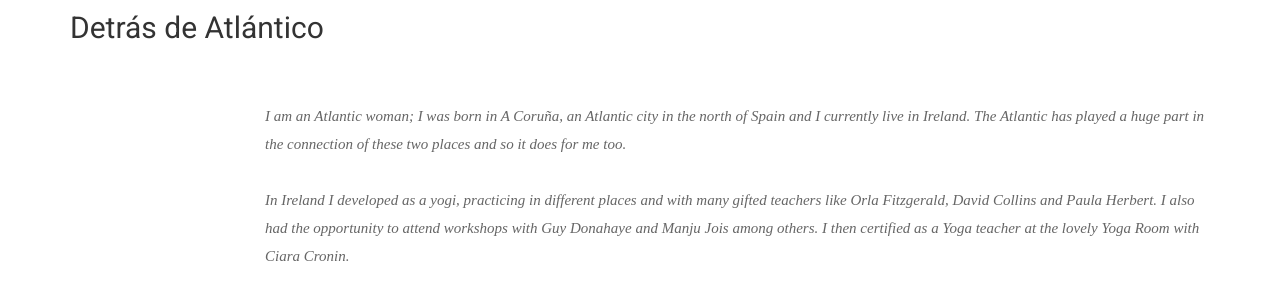
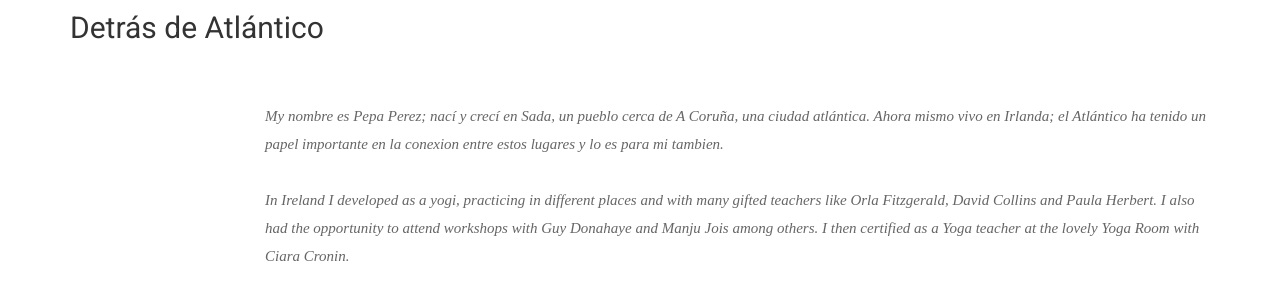
Before and after one commit to mpbarral/atlanticoyoga, a Jekyll site: the page built from index.html, in a window 1280 px wide and 900 px high, scrolled down 712 px. Shown: the part 152-452 px from the top of the window. Built offline with Jekyll 4.4.1, drawn with Linux system fonts in a browser that asks for light colours; nearby versions of some CDN libraries; some web fonts are replaced.

Commit message:
empezando la traduccion

```diff
--- a/index.html
+++ b/index.html
@@ -25,7 +25,7 @@ permalink: /
     <div class="row">
     <div class="col-md-10 col-md-offset-2">
           <div class="section-title">
-            <p> <br />I am an Atlantic woman; I was born in A Coruña, an Atlantic city in the north of Spain and I currently live in Ireland. The Atlantic has played a huge part in the connection of these two places and so it does for me too.<br /><br />
+            <p> <br />My nombre es Pepa Perez; nací y crecí en Sada, un pueblo cerca de A Coruña, una ciudad atlántica. Ahora mismo vivo en Irlanda; el Atlántico ha tenido un papel importante en la conexion entre estos lugares y lo es para mi tambien.<br /><br />
 									In Ireland I developed as a yogi, practicing in different places and with many gifted teachers like Orla Fitzgerald, David Collins and Paula Herbert. I also had the opportunity to attend workshops with Guy Donahaye and Manju Jois among others. I then certified as a Yoga teacher at the lovely Yoga Room with Ciara Cronin.<br /><br />
 									In yoga I find an invaluable tool to feel optimal physically and nurture my mental well-being, always so important; it also brings balance, calmness, strength, awareness, connection and trust.<br /><br />
 									It is my utmost motivation and objective to share these benefits through my Yoga classes while facilitating a connection with the vast ocean of possibilities Yoga has to offer. </p>
```
